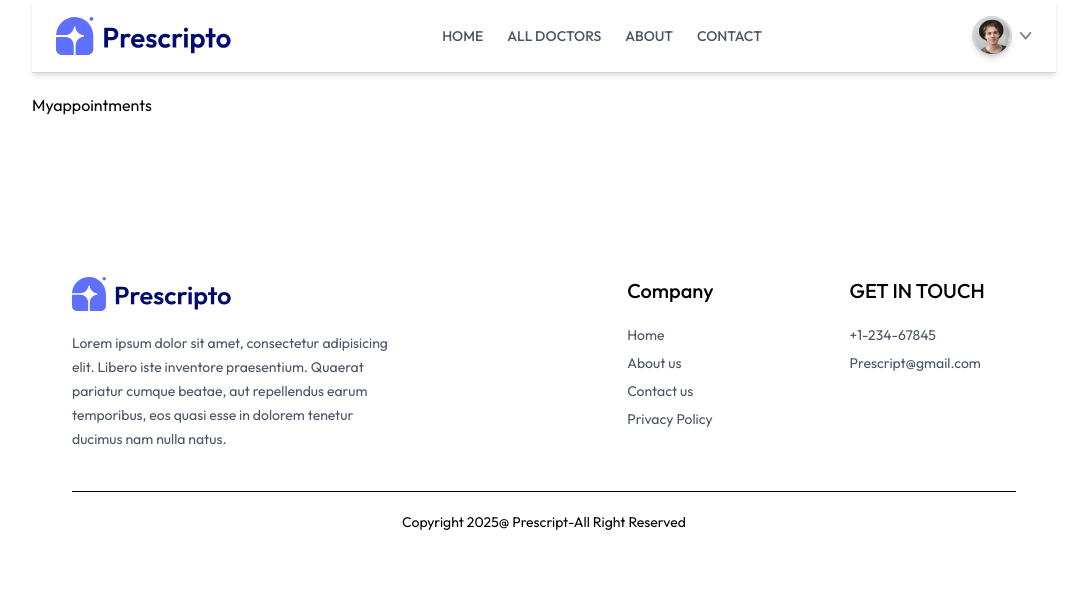
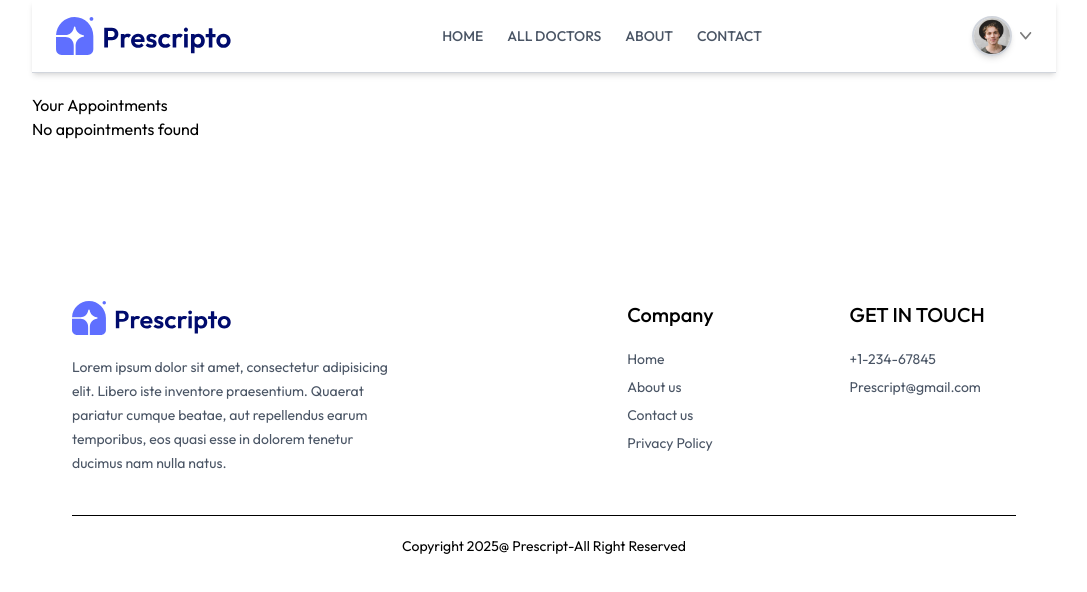
Before and after one commit to Anurag-Kuche/Prescript, a React (Vite) app: page /my-appointments in a window 1280 px wide. Shown: the top 592 px of the page, without its empty margins (96-1183 px from the left). Built offline with nearby package versions, Linux system fonts and the light colour scheme.

Commit message:
completed

```diff
--- a/src/pages/Myappointments.jsx
+++ b/src/pages/Myappointments.jsx
@@ -1,9 +1,26 @@
-
+// src/pages/Myappointments.jsx
+import { useContext } from "react";
+import { AppContext } from "../context/AppContext";
 
 function Myappointments() {
+  const { appointments } = useContext(AppContext);
+
   return (
-    <div>Myappointments</div>
-  )
+    <div>
+      <h1>Your Appointments</h1>
+      {appointments && appointments.length > 0 ? (
+        <ul>
+          {appointments.map((appointment) => (
+            <li key={appointment._id}>
+              {appointment.doctorName} on {appointment.dateTime}
+            </li>
+          ))}
+        </ul>
+      ) : (
+        <p>No appointments found</p>
+      )}
+    </div>
+  );
 }
 
-export default Myappointments
+export default Myappointments;  // Ensure this line exists
```
